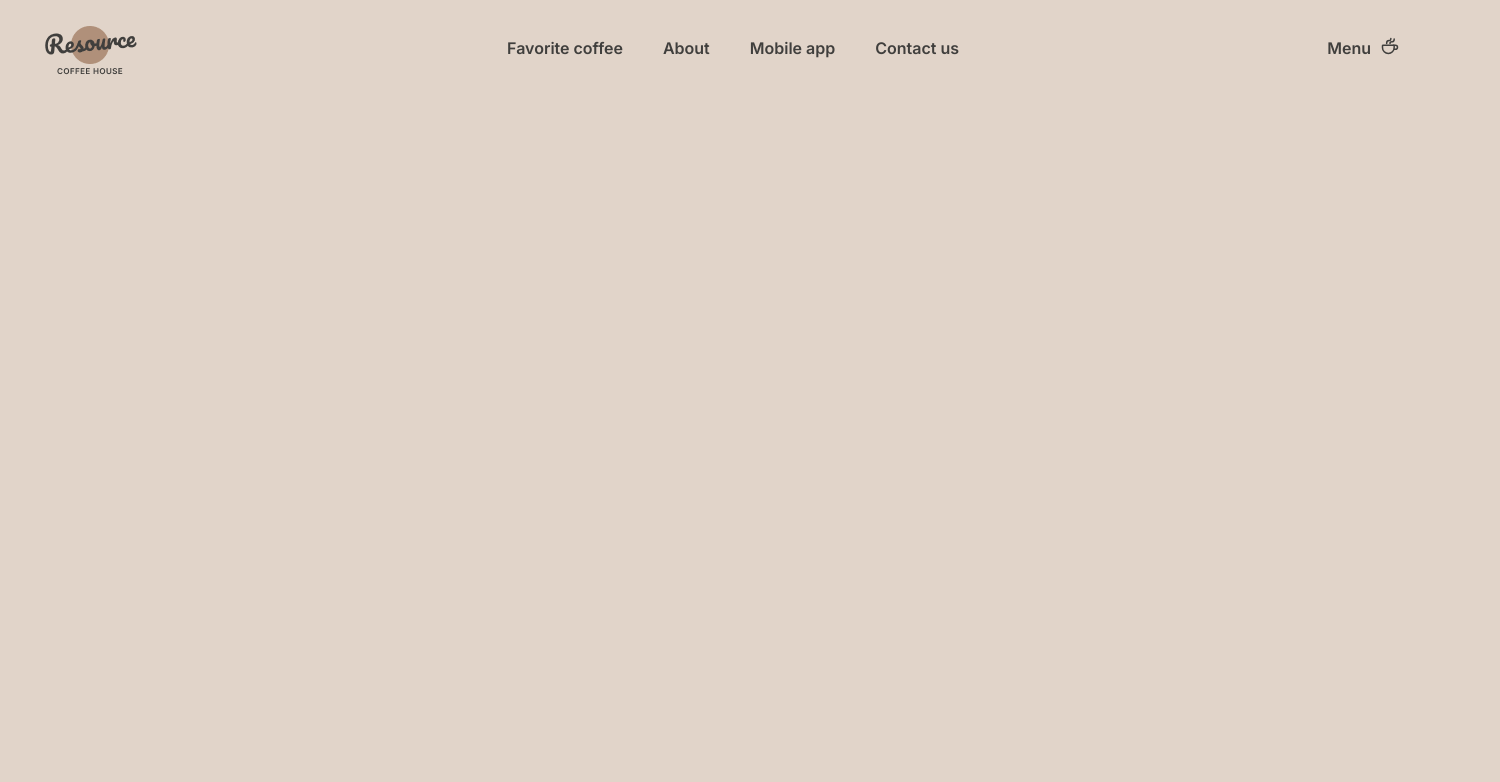
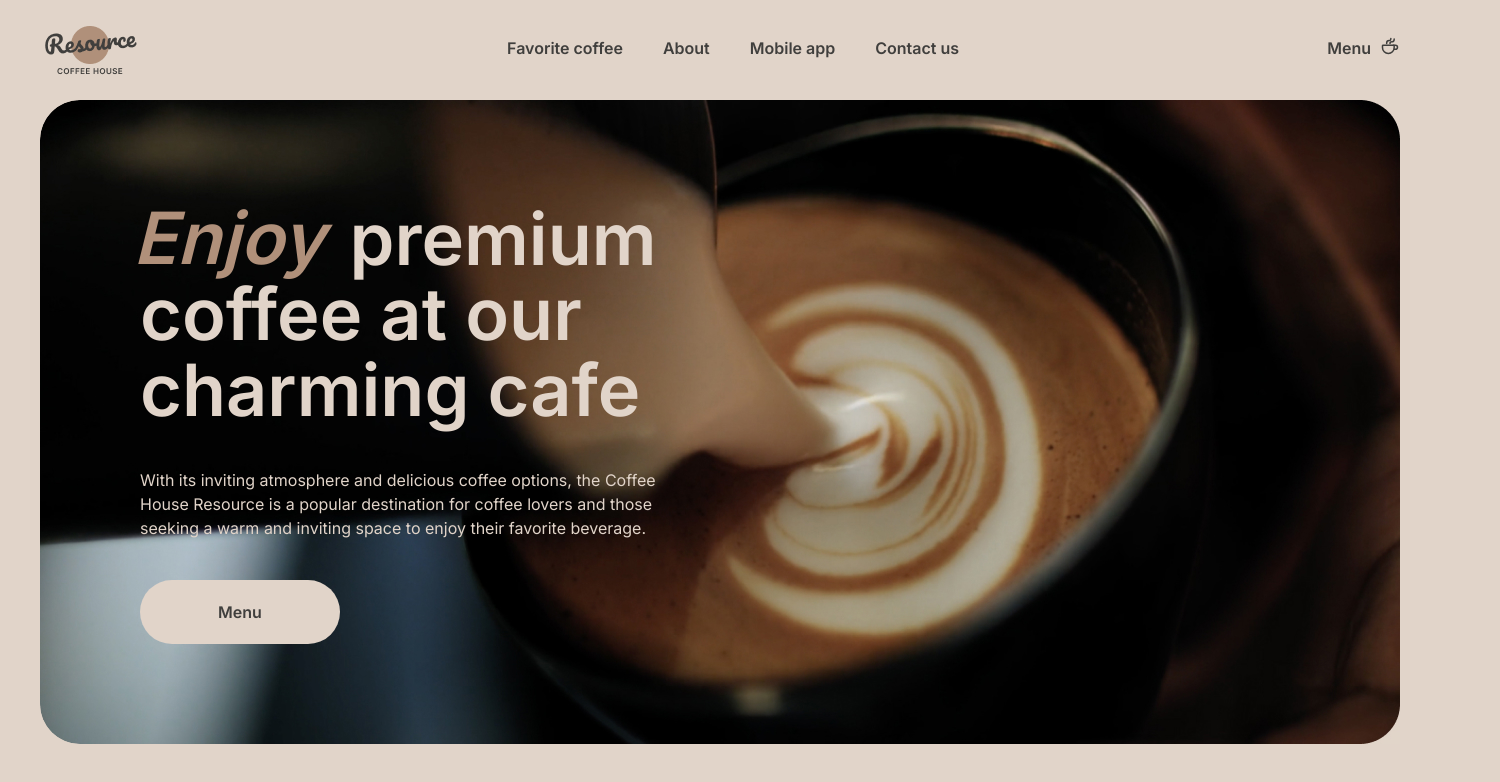
Before and after one commit to network-Error/coffee-house, a plain HTML site: page index.html in a window 1280 px wide. Shown: the whole page, 1500 px wide, since content can reach past the window. Drawn offline with Linux system fonts and the light colour scheme.

Commit message:
feat: add header hero

```diff
--- a/index.html
+++ b/index.html
@@ -29,6 +29,15 @@
         </ul>
         <a href="#" class="nav__menu">Menu <img class="nav__menu-img" src="./assets/header/coffee-cup.svg" alt="coffee cup"></a>
       </nav>
+
+      <div class="header__hero">
+        <div class="header__hero-text">
+          <!-- <h1 class="header__hero-text header__hero-text_h1"><span>Enjoy</span> premium coffee at our charming cafe</h1> -->
+          <h1 class="header__hero-text header__hero-text_h1"><p><span>Enjoy</span> premium coffee at our charming cafe</p></h1>
+          <p class="header__hero-text header__hero-text_text">With its inviting atmosphere and delicious coffee options, the Coffee House Resource is a popular destination for coffee lovers and those seeking a warm and inviting space to enjoy their favorite beverage.</p>
+          <button class="btn header__hero-text header__hero-text_btn">Menu</button>
+        </div>
+      </div>
     </div>
   </header>
   <script src="./main.js"></script>
--- a/styles/base-setting.scss
+++ b/styles/base-setting.scss
@@ -11,7 +11,11 @@
   margin: 0 auto;
 }
 
-ul {
+ul,
+h1,
+h2,
+h3,
+p {
   padding: 0;
   margin: 0;
 }
@@ -24,3 +28,14 @@ a {
   text-decoration: none;
   color: inherit;
 }
+
+.btn {
+  border: none;
+  width: 200px;
+  height: 64px;
+  border-radius: 100px;
+  -webkit-border-radius: 100px;
+  -moz-border-radius: 100px;
+  -ms-border-radius: 100px;
+  -o-border-radius: 100px;
+}
--- a/styles/style.scss
+++ b/styles/style.scss
@@ -7,14 +7,11 @@ body {
   padding: 0 40px;
 }
 
-.header {
-  padding: 20px 0;
-}
-
 .nav {
   display: flex;
   align-items: center;
   justify-content: space-between;
+  padding: 20px 0;
 
   &__logo {
     background-image: url('../assets/header/logo.png');
@@ -47,3 +44,59 @@ body {
     }
   }
 }
+
+.header__hero {
+  background-image: url('../assets/header/container.jpg');
+  background-repeat: no-repeat;
+  width: 100%;
+  height: 644px;
+  border-radius: 40px;
+  -webkit-border-radius: 40px;
+  -moz-border-radius: 40px;
+  -ms-border-radius: 40px;
+  -o-border-radius: 40px;
+  display: flex;
+  padding: 0 0 0 100px;
+}
+
+.header__hero-text {
+  display: flex;
+  flex-direction: column;
+  width: 530px;
+  align-items: flex-start;
+  justify-content: center;
+  gap: 40px;
+
+  &_h1 p {
+    font-size: $fs-72;
+    font-weight: $fw-600;
+    line-height: $lh-105;
+    color: $color-body;
+
+    span {
+      font-style: italic;
+      line-height: $lh-105;
+      color: $color-accent;
+      position: relative;
+      top: -1px;
+      left: -7px;
+    }
+  }
+
+  &_text {
+    font-size: $fs-16;
+    font-weight: $fw-400;
+    line-height: $lh-150;
+    color: $color-body;
+    position: relative;
+    top: 1px;
+  }
+
+  &_btn {
+    width: 200px;
+    background-color: $color-body;
+    align-items: center;
+    position: relative;
+    top: 1px;
+  }
+}
```
Also changed, not shown: assets/header/container.jpg (added), styles/style.css, 1 other file.
